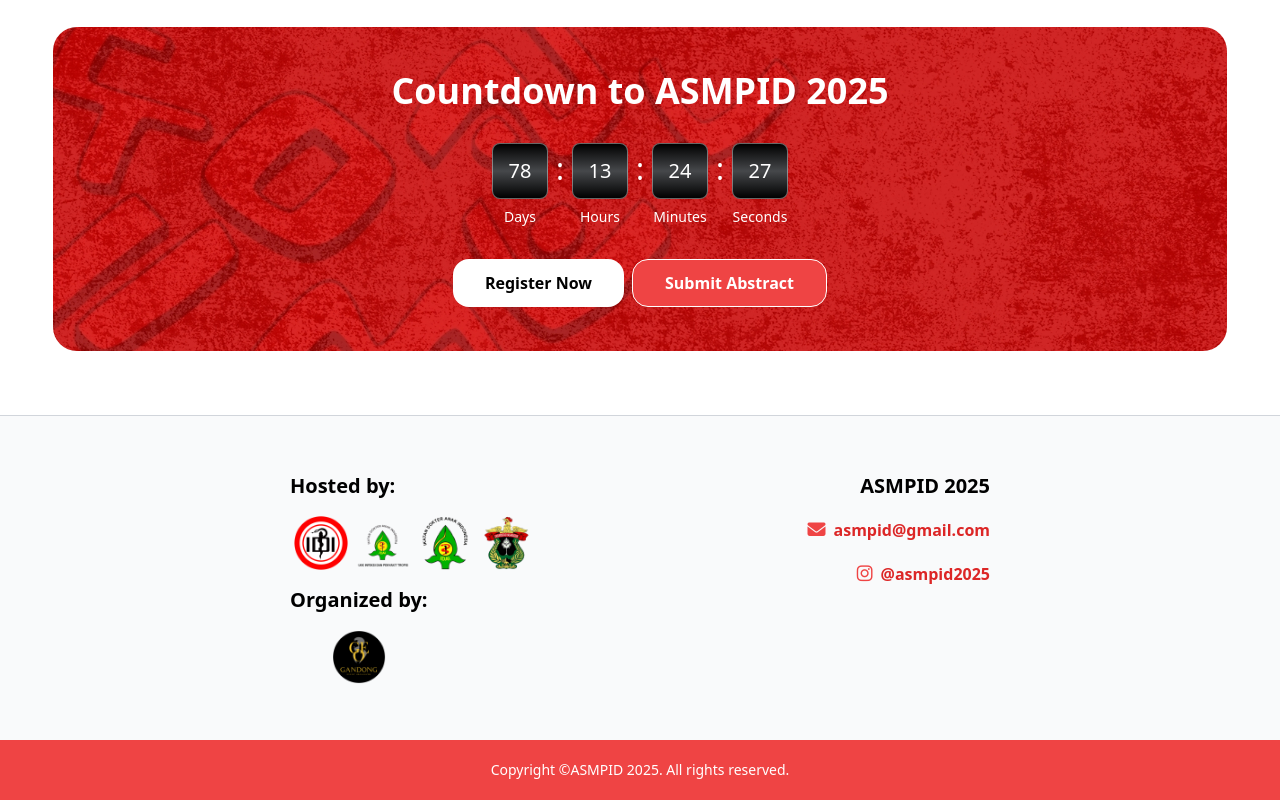
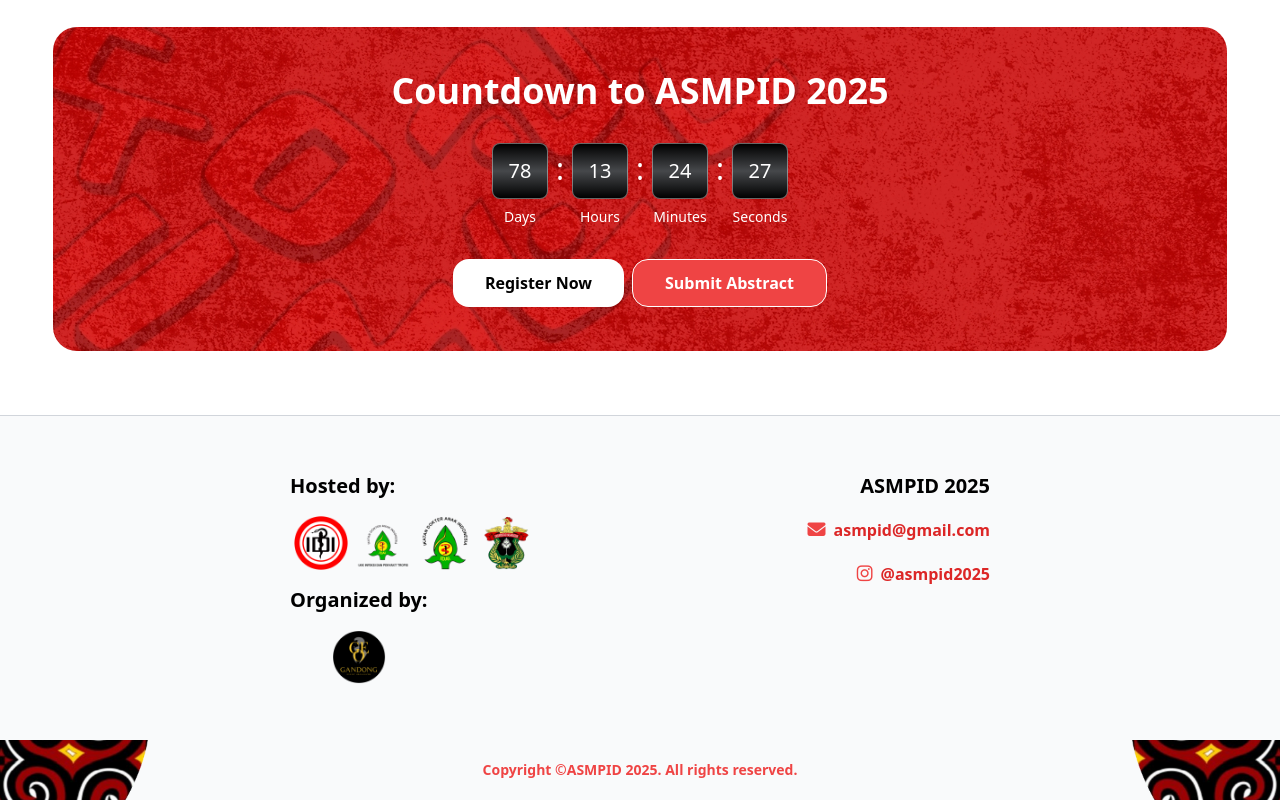
Before and after one commit to fuureya/page-ASMPID-2025, a plain HTML site: page index.html in a window 1280 px wide. Shown: the part 3149-3949 px from the top of the page. Drawn offline with nearby package versions, Linux system fonts and the light colour scheme.

Commit message:
fx: ganti gooter

```diff
--- a/index.html
+++ b/index.html
@@ -463,7 +463,7 @@
         decoding="async"
         class="absolute top-0 w-full"
         style="color: transparent"
-        src="assets/orn2.webp"
+        src="assets/orn2.png"
       />
 
       <div class="space-y-6 relative z-10 w-11/12 max-w-[1440px] mx-auto">
@@ -701,10 +701,11 @@
         </div>
       </div>
 
-      <!-- Footer -->
-      <div class="flex justify-center w-full bg-red-500">
+      <div
+        class="flex justify-center w-full bg-cover bg-center bg-[url('assets/orn2.png')]"
+      >
         <div class="w-10/12">
-          <p class="py-5 text-sm text-center text-white">
+          <p class="py-5 text-sm text-center font-bold text-red-500">
             Copyright ©ASMPID 2025. All rights reserved.
           </p>
         </div>
```
Also changed, not shown: atglance.html (+4 -2 lines), registration.html (+4 -2 lines), topic-highlight.html (+4 -2 lines), assets/orn2.png (added).
